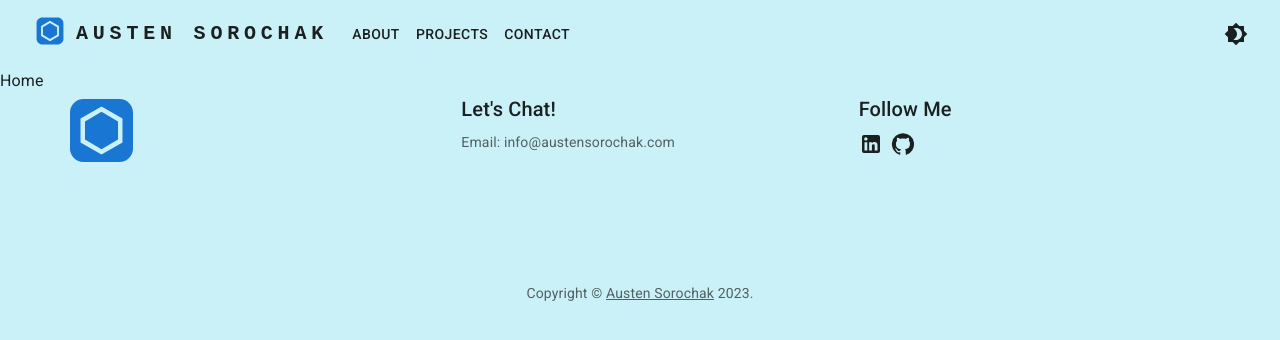
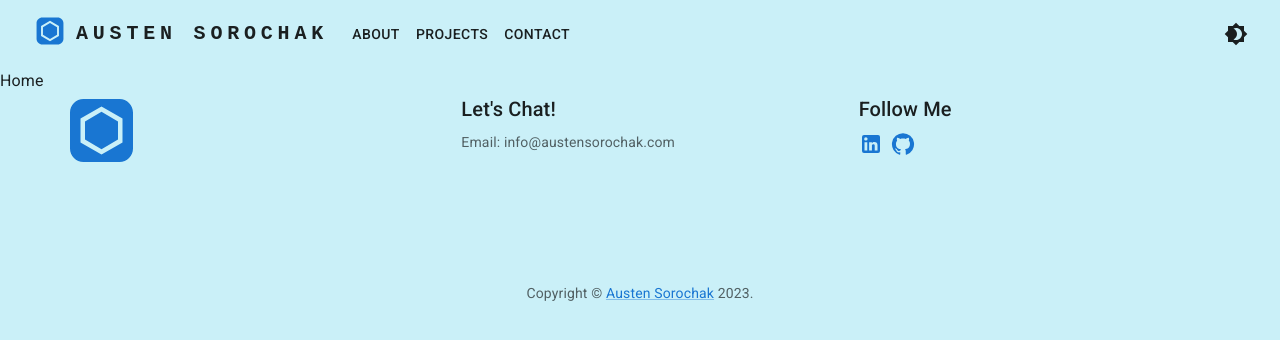
Before and after one commit to sorochak/portfolio-website, a React (Create React App) app: page / in a window 1280 px wide. Shown: the top 340 px of the page. Built offline with nearby package versions, Linux system fonts and the light colour scheme.

Commit message:
fix transition

```diff
--- a/src/App.jsx
+++ b/src/App.jsx
@@ -5,13 +5,7 @@ import BaseView from "./components/BaseView";
 function App() {
   const theme = useTheme();
   return (
-    <Box
-      style={{
-        backgroundColor: theme.palette.background.default,
-        boxShadow: "none",
-        transition: "all 0.5s ease-in-out",
-      }}
-    >
+    <Box>
       <BaseView />
     </Box>
   );
--- a/src/components/Footer.jsx
+++ b/src/components/Footer.jsx
@@ -40,15 +40,13 @@ const Footer = () => {
             </Typography>
             <Link
               href="https://www.linkedin.com/in/austensorochak/"
-              color="inherit"
               target="_blank"
             >
               <LinkedIn />
             </Link>
             <Link
               href="https://github.com/sorochak"
-              color="inherit"
-              sx={{ pl: 1, pr: 1, transition: "all 0.1s ease-in-out" }}
+              sx={{ pl: 1, pr: 1 }}
               target="_blank"
             >
               <GitHub />
@@ -58,7 +56,7 @@ const Footer = () => {
         <Box mt={5}>
           <Typography variant="body2" color="text.secondary" align="center">
             {"Copyright © "}
-            <Link color="inherit" component={RouterLink} to="/">
+            <Link component={RouterLink} to="/">
               Austen Sorochak
             </Link>{" "}
             {new Date().getFullYear()}
```
